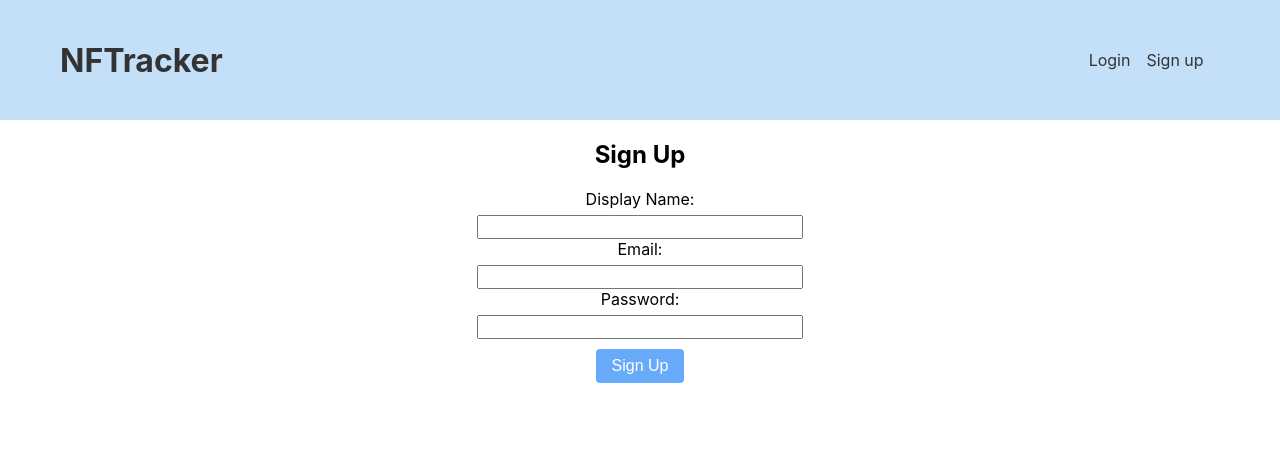
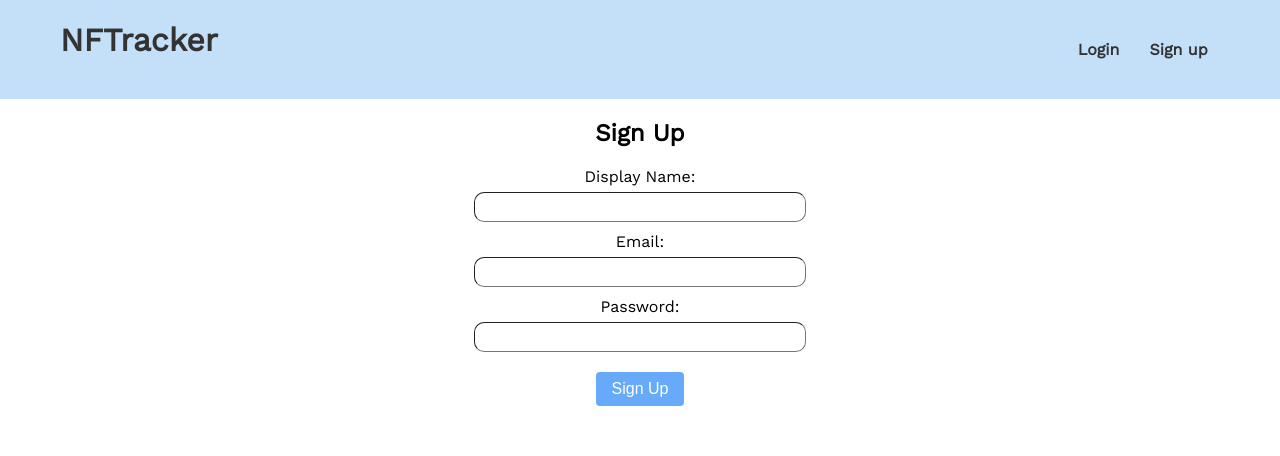
Before and after one commit to zyjjay/nft-react-firebase-app, a React (Create React App) app: page /signup in a window 1280 px wide. Shown: the top 456 px of the page. Built offline with nearby package versions, Linux system fonts and the light colour scheme; no server answers.

Commit message:
Additional css styling edits

```diff
--- a/public/index.html
+++ b/public/index.html
@@ -24,7 +24,14 @@
       work correctly both with client-side routing and a non-root public URL.
       Learn how to configure a non-root public URL by running `npm run build`.
     -->
-    <title>React App</title>
+
+    <!-- Google fonts -->
+
+    <link rel="preconnect" href="https://fonts.googleapis.com">
+    <link rel="preconnect" href="https://fonts.gstatic.com" crossorigin>
+    <link href="https://fonts.googleapis.com/css2?family=Work+Sans&display=swap" rel="stylesheet">
+
+    <title>NFTracker</title>
   </head>
   <body>
     <noscript>You need to enable JavaScript to run this app.</noscript>
--- a/src/components/Navbar.css
+++ b/src/components/Navbar.css
@@ -24,10 +24,8 @@ h1 {
     margin-right: 850px;
     margin-bottom: 40px;
     padding-bottom: 0;
-}
-
-.navbar button, .navbar a {
-    margin-left: 16px;
+    font-family: 'Work Sans', sans-serif;
+    font-weight: 700;
 }
 
 button {
@@ -48,3 +46,11 @@ button {
     color: #333;
     text-decoration: none;
 }
+
+.login-btn, .signup-btn {
+    font-family: 'Work Sans', sans-serif;
+    font-weight: 700;
+    margin-right: 10px;
+    padding: 10px;
+    border-radius: 4px;
+}
--- a/src/pages/Login/Login.css
+++ b/src/pages/Login/Login.css
@@ -1,5 +1,6 @@
 .login-form {
     text-align: center;
+    font-family: 'Work Sans', sans-serif;
 }
 
 .login-form .label {
@@ -13,9 +14,12 @@
 }
 
 .login-form input {
-    padding: 1px 1px;
+    padding: 5px;
     font-size: 1em;
     width: 25%;
+    margin-bottom: 10px;
+    border-radius: 10px;
+    border-width: thin;
 }
 
 .login-form button {
--- a/src/pages/Signup/Signup.css
+++ b/src/pages/Signup/Signup.css
@@ -1,5 +1,6 @@
 .signup-form {
     text-align: center;
+    font-family: 'Work Sans', sans-serif;
 }
 
 .signup-form .label {
@@ -13,12 +14,19 @@
 }
 
 .signup-form input {
-    padding: 1px 1px;
+    padding: 5px;
     font-size: 1em;
     width: 25%;
+    margin-bottom: 10px;
+    border-radius: 10px;
+    border-width: thin;
 }
 
 .signup-form button {
     display: block;
     margin: 10px auto;
 }
+
+p {
+    font-family: 'Work Sans', sans-serif;
+}
```
Also changed, not shown: src/App.css (line endings or trailing spaces).
